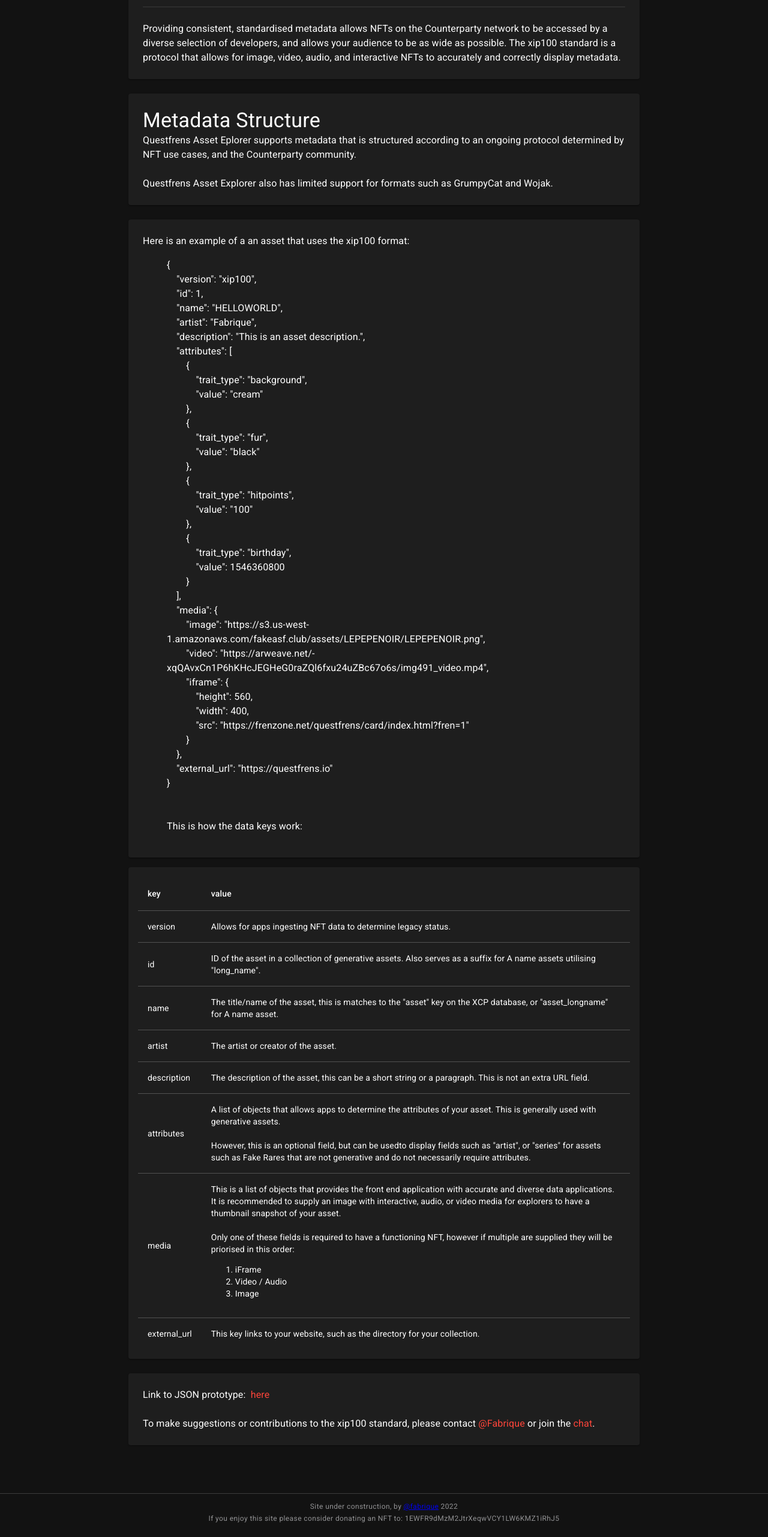
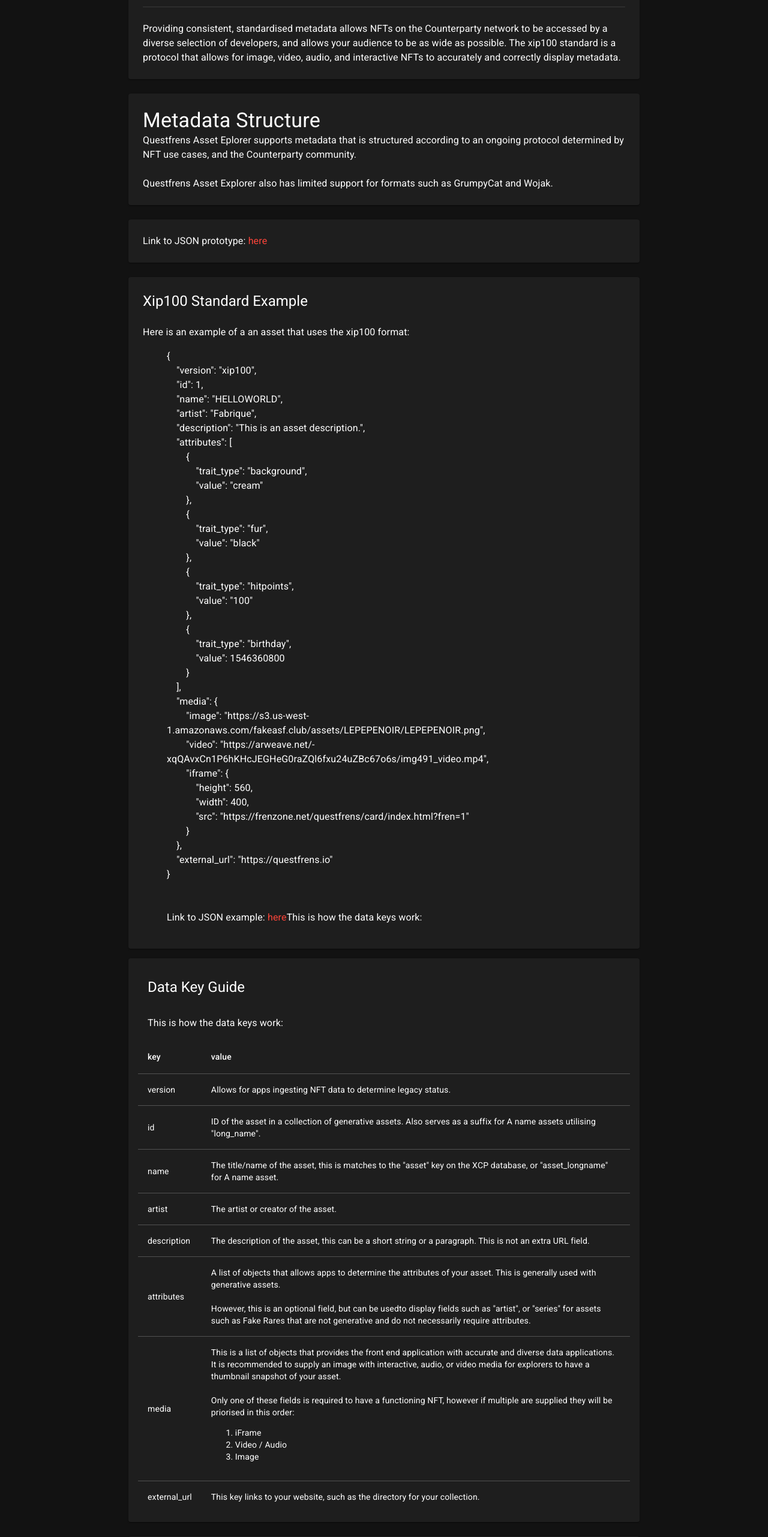
Before and after one commit to Hakkonen/questfrens, a React (Create React App) app in the folder questfrens-website/: page /documentation in a window 1280 px wide. Shown: the part 234-2797 px from the top of the page at 60% size. Built offline with nearby package versions, Linux system fonts and the light colour scheme.

Commit message:
Update documentation.js

```diff
--- a/questfrens-website/src/components/documentation.js
+++ b/questfrens-website/src/components/documentation.js
@@ -35,7 +35,6 @@ export default function(props) {
                         The xip100 standard is a protocol that allows for image, video, audio, and interactive NFTs to accurately and correctly
                         display metadata.
                     </Typography>
-
                 </Paper>
 
                 <Paper sx={{ mt: 3, p: 3, textAlign: "left" }}>
@@ -51,7 +50,16 @@ export default function(props) {
                     </Typography>
                 </Paper>
 
+
+                <Paper sx={{ mt: 3, p: 3, textAlign: "left" }}>
+                    <Typography variant="body1">
+                    Link to JSON prototype: <a href="https://github.com/Hakkonen/xip/blob/main/xip100.json" target="_blank" style={{textDecoration: 'none', color:"rgb(255,69,58)"}}>here</a>
+                    </Typography>
+                </Paper>
+
                 <Paper sx={{ mt: 3, p: 3, textAlign: "left", overflow: "scroll" }}>
+                    <Typography variant="h5" textAlign="left" sx={{}}>Xip100 Standard Example</Typography>
+                    <br></br>
                     <Typography variant="body1">Here is an example of a an asset that uses the xip100 format:</Typography>
                     <Container sx={{ m: 2 }}>
                     <Typography>
@@ -94,12 +102,17 @@ export default function(props) {
                         <br></br>
                         <br></br>
 
+                        Link to JSON example: <a href="https://github.com/Hakkonen/xip/blob/main/xip100_example.json" target="_blank" style={{textDecoration: 'none', color:"rgb(255,69,58)"}}>here</a>
+
                         This is how the data keys work:
                     </Typography>
                     </Container>
                 </Paper>
 
                 <TableContainer component={Paper} sx={{ mt: 2, p: 2 }}>
+                    <Typography variant="h5" textAlign="left" sx={{ pl: 2, pt: 2, pb: 2}}>Data Key Guide</Typography>
+                    <Typography variant="body1" textAlign="left" sx={{ pl: 2, pt: 2, pb: 2}}>This is how the data keys work:</Typography>
+
                         <Table sx={{  }} aria-label="simple table">
                             <TableHead>
                                 <TableRow>
@@ -186,12 +199,9 @@ export default function(props) {
                         </TableContainer>
 
                 <Paper sx={{ mt: 3, p: 3, textAlign: "left" }}>
-                    <Typography variant="body1">Link to JSON prototype: &nbsp;
-                        <a href="https://frenzone.net/questfrens/xip100/xip100.json" target="_blank" style={{textDecoration: 'none', color:"rgb(255,69,58)"}}>here</a>
-
-                        <br></br>
-                        <br></br>
-
+                    <Typography variant="h5" textAlign="left" sx={{}}>Community</Typography>
+                    <br></br>
+                    <Typography variant="body1">
                         To make suggestions or contributions to the xip100 standard, please contact <a href="https://twitter.com/dasistsatori" target="_blank" style={{ textDecoration: 'none', color:"rgb(255,69,58)" }}>@Fabrique</a> or join the <a href="https://t.me/fren_zone" target="_blank" style={{ textDecoration: 'none', color:"rgb(255,69,58)" }}>chat</a>.
                     </Typography>
                 </Paper>
```
